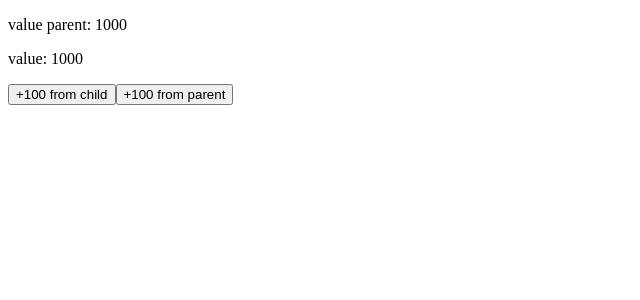
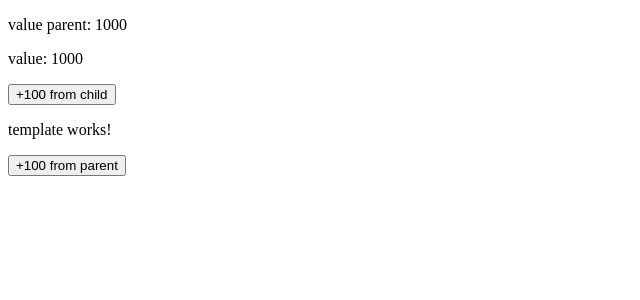
Before and after one commit to RafalG1991/angular-test-app, an Angular app: page / in a window 1280 px wide. Shown: the top 300 px of the page, without its empty margins (0-640 px from the left). Built offline with nearby package versions, Linux system fonts and the light colour scheme.

Commit message:
added ng-template component to template and added template to add component

```diff
--- a/src/app/app.component.html
+++ b/src/app/app.component.html
@@ -1,5 +1,6 @@
 <p>value parent: {{value}}</p>
 <app-foo [(value)]="value"></app-foo>
+<app-template></app-template>
 
 <button (click)="increase()">+100 from parent</button>
 <!--<app-container>-->
--- a/src/app/app.component.ts
+++ b/src/app/app.component.ts
@@ -8,11 +8,12 @@ import {TitleComponent} from "./title/title.component";
 import {ConditionalContentComponent} from "./conditional-content/conditional-content.component";
 import {SmartComponentComponent} from "./smart-component/smart-component.component";
 import {FooComponent} from "./foo/foo.component";
+import {TemplateComponent} from "./template/template.component";
 
 @Component({
   selector: 'app-root',
   standalone: true,
-  imports: [RouterOutlet, HelloComponent, ParentComponent, NgIf, NgForOf, NgClass, ContainerComponent, TitleComponent, ConditionalContentComponent, SmartComponentComponent, FooComponent],
+  imports: [RouterOutlet, HelloComponent, ParentComponent, NgIf, NgForOf, NgClass, ContainerComponent, TitleComponent, ConditionalContentComponent, SmartComponentComponent, FooComponent, TemplateComponent],
   templateUrl: './app.component.html',
   styleUrl: './app.component.scss'
 })
--- a/src/app/template/template.component.html
+++ b/src/app/template/template.component.html
@@ -1 +1,6 @@
 <p>template works!</p>
+
+
+<ng-template>
+  <p>Second paragraph from template</p>
+</ng-template>
```
